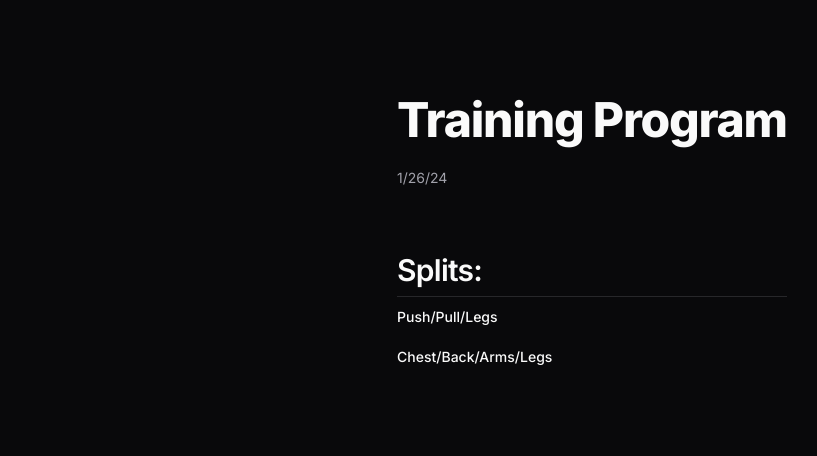
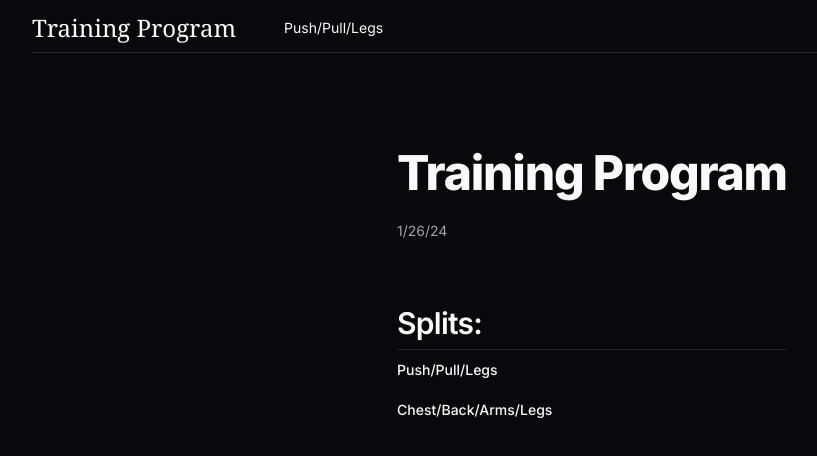
Before and after one commit to Dillonzellis/training-program, a Next.js app: page / in a window 1280 px wide. Shown: the top 456 px of the page, without its empty margins (48-865 px from the left). Built offline with nearby package versions, Linux system fonts and the light colour scheme.

Commit message:
feat: add MainNav

```diff
--- a/src/app/layout.tsx
+++ b/src/app/layout.tsx
@@ -2,6 +2,7 @@ import type { Metadata } from "next";
 import { Inter } from "next/font/google";
 import "./globals.css";
 import { cn } from "@/lib/utils";
+import MainNav from "@/components/MainNav";
 
 const inter = Inter({ subsets: ["latin"] });
 
@@ -23,6 +24,7 @@ export default function RootLayout({
           inter.className,
         )}
       >
+        <MainNav />
         {children}
       </body>
     </html>
--- /dev/null
+++ b/src/components/MainNav.tsx
@@ -0,0 +1,21 @@
+import Link from "next/link";
+
+export default function MainNav() {
+  return (
+    <nav>
+      <div className="mx-auto w-full max-w-screen-xl px-2.5 md:px-20">
+        <div className="flex items-center justify-between gap-4 border-b pb-2 pt-3 text-sm font-normal">
+          <div className="flex items-center">
+            <Link
+              className="pr-6 font-serif text-xl lg:pr-12 lg:text-2xl"
+              href="/"
+            >
+              Training Program
+            </Link>
+            <Link href="/ppl">Push/Pull/Legs</Link>
+          </div>
+        </div>
+      </div>
+    </nav>
+  );
+}
```
